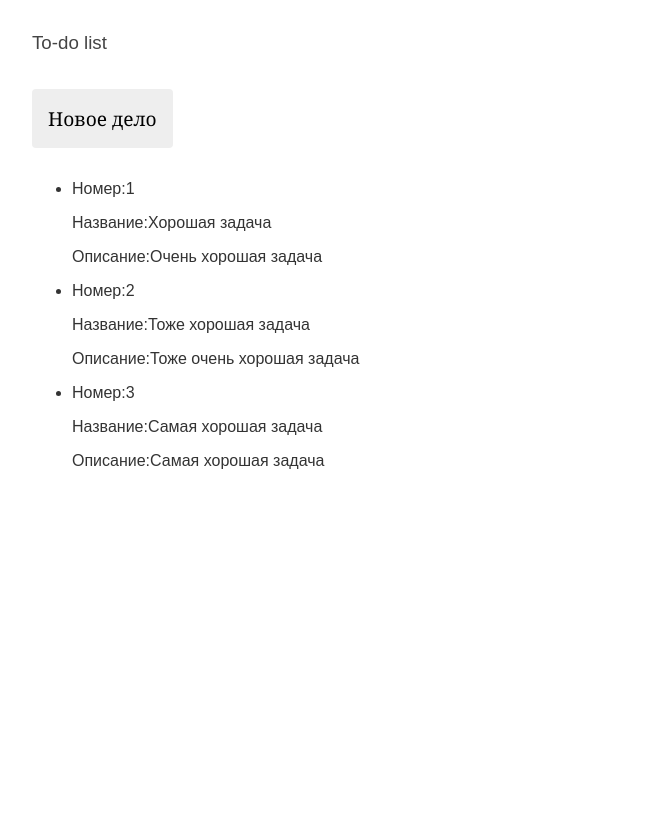
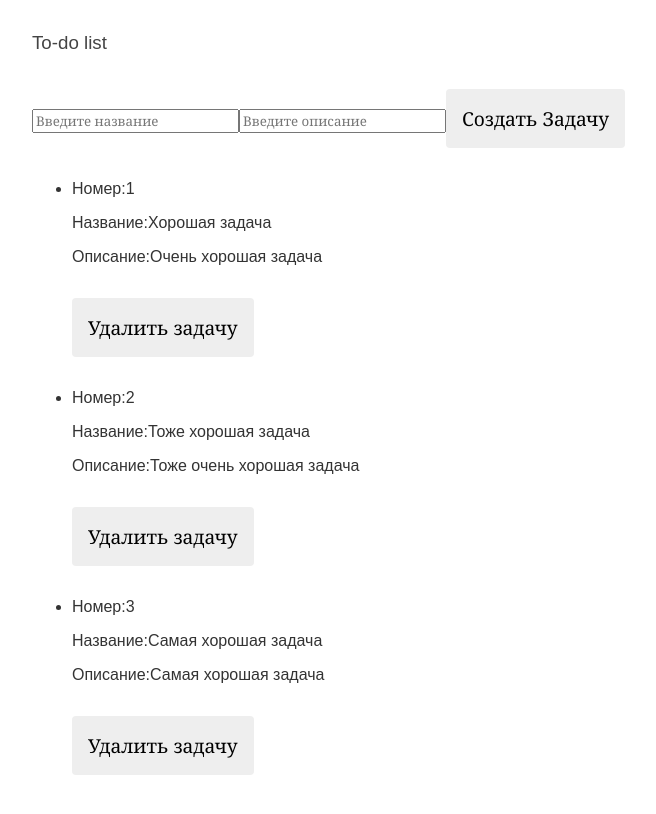
Before and after one commit to krasotun/tour-of-heroes-ui, an Angular app: page / in a window 1280 px wide. Shown: the top 814 px of the page, without its empty margins (0-656 px from the left). Built offline with nearby package versions, Linux system fonts and the light colour scheme.

Commit message:
add:form

```diff
--- a/src/app/list/item/item.component.html
+++ b/src/app/list/item/item.component.html
@@ -2,4 +2,5 @@
   <p>Номер:{{item.id}}</p>
   <p>Название:{{item.name}}</p>
   <p>Описание:{{item.description}}</p>
+  <button>Удалить задачу</button>
 </li>
--- a/src/app/list/list.component.html
+++ b/src/app/list/list.component.html
@@ -1,5 +1,9 @@
 <h3>To-do list</h3>
-<button (click)="newTodo()">Новое дело</button>
+<form>
+  <input type="text" placeholder="Введите название">
+  <input type="text" placeholder="Введите описание">
+  <button (click)="newTodo()">Создать Задачу</button>
+</form>
 <ul>
   <ng-container *ngIf="todos">
     <app-item *ngFor="let todo of todos" [item]="todo"></app-item>
```
